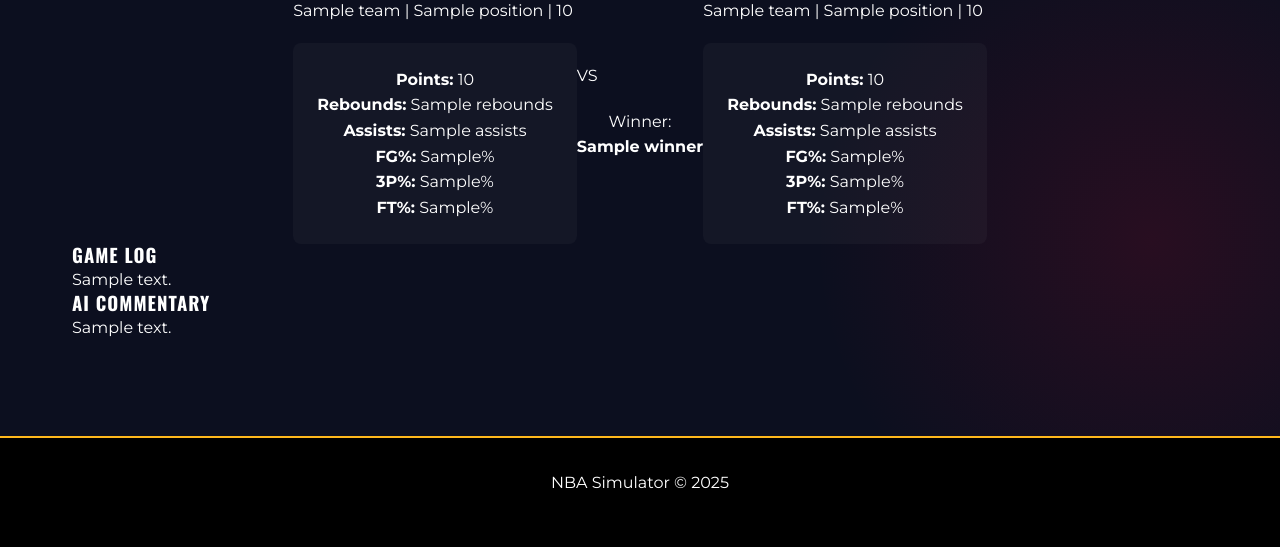
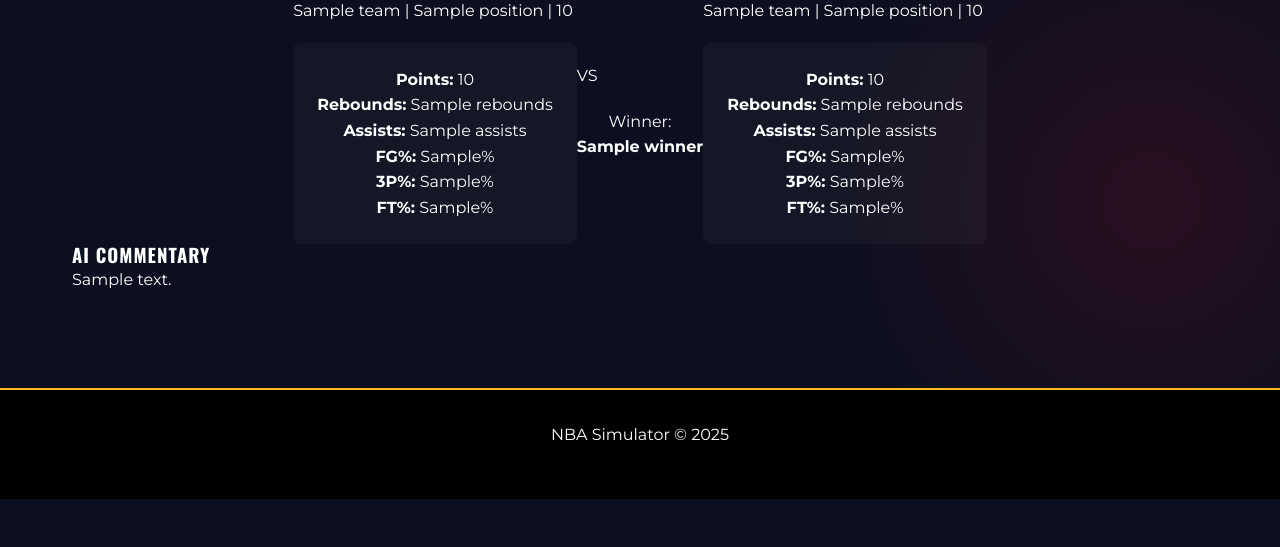
Before and after one commit to Mr-Zamora/12SE_neaton_major_project, a Flask app: template templates/simulate.html in a window 1280 px wide. Shown: the part 983-1530 px from the top of the page. After the commit the page ends 1482 px from the top, so only its background shows below. Run offline with Flask 3, Linux system fonts and the light colour scheme; the template is opened without the code that fills it: most values are stand-ins (such as "Sample title", 1, 10 or a date in 2020).

Commit message:
Hide game log section in simulation template

```diff
--- a/templates/simulate.html
+++ b/templates/simulate.html
@@ -167,13 +167,13 @@
       </div>
     </div>
 
-    <h3>Game Log</h3>
+    <!-- <h3>Game Log</h3>
     <div class="game-log">
       {% for entry in sim_result.game_log %}
         <div class="game-log-entry">{{ entry.text }}</div>
       {% endfor %}
     </div>
-
+     -->
     <h3>AI Commentary</h3>
     <div class="commentary">
       {{ ai_commentary|safe }}
```
